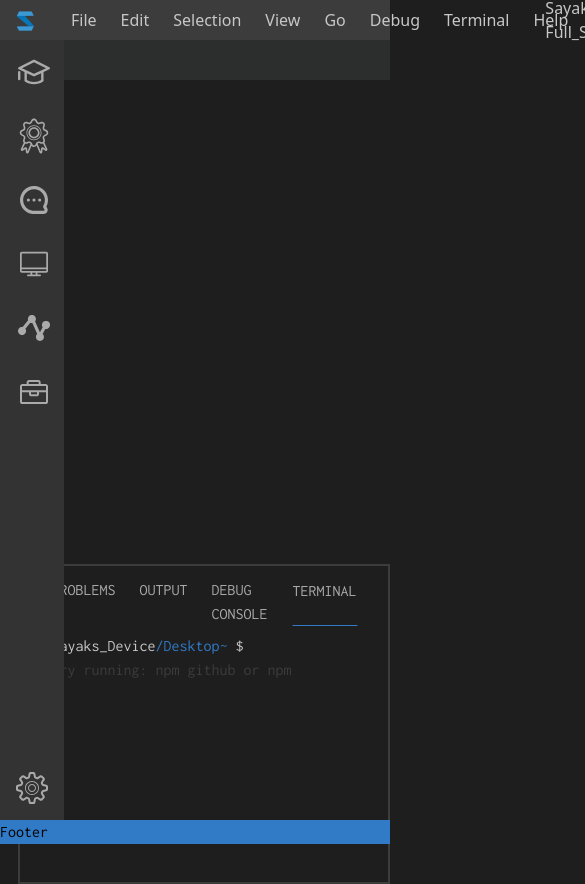
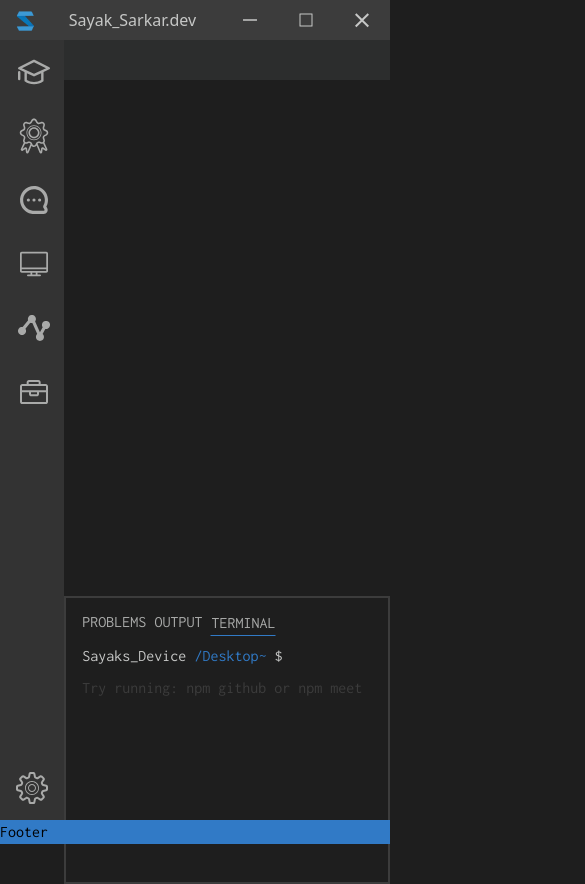
Before and after one commit to SayakSarkar02/portfolio, a Next.js app: page / in a window 390 px wide. Shown: the top 884 px of the page, 585 px wide, since content can reach past the window. Built offline with nearby package versions, Linux system fonts and the light colour scheme.

Commit message:
terminal fixes and update responsive

```diff
--- a/components/MidSec.jsx
+++ b/components/MidSec.jsx
@@ -162,7 +162,7 @@ const MidSec = () => {
       </AnimatePresence>
         {true && (
           <motion.div
-            className={`${isOpen? " w-[72.8%] " : " w-[95.5%] "} absolute right-0 top-10 transition-transform duration-200 ease-in-out`}
+            className={`${isOpen? " w-[72.8%] xl:w-[80%] " : " w-[95.5%] xl:w-[96.8%] "} max-sm:w-[83.5%] z-0 absolute right-0 top-10 transition-transform duration-200 ease-in-out`}
             // initial={{ x: -350 }}
             // animate={{ x: 0 }}
             // exit={{ x: -350 }}
--- a/components/Navbar.jsx
+++ b/components/Navbar.jsx
@@ -4,7 +4,7 @@ const Navbar = () => {
     <div className="z-20 bg-vs-gray-2 text-vs-white-1 font-sans w-screen h-10 absolute top-0 flex flex-row items-center justify-between">
       <div className="flex flex-row items-center gap-4">
         <Image className="cursor-pointer ml-2" src="/assets/logo.png" width={35} height={35} />
-        <ul className="list-none flex flex-row">
+        <ul className="list-none flex flex-row max-sm:hidden">
           <li className="px-3 h-10 hover:bg-white/5 cursor-pointer flex items-center justify-center">
             File
           </li>
@@ -17,7 +17,7 @@ const Navbar = () => {
           <li className="px-3 h-10 hover:bg-white/5 cursor-pointer flex items-center justify-center">
             View
           </li>
-          <li className="px-3 h-10 hover:bg-white/5 cursor-pointer flex items-center justify-center">
+          {/* <li className="px-3 h-10 hover:bg-white/5 cursor-pointer flex items-center justify-center">
             Go
           </li>
           <li className="px-3 h-10 hover:bg-white/5 cursor-pointer flex items-center justify-center">
@@ -28,12 +28,16 @@ const Navbar = () => {
           </li>
           <li className="px-3 h-10 hover:bg-white/5 cursor-pointer flex items-center justify-center">
             Help
-          </li>
+          </li> */}
         </ul>
       </div>
 
-      <div className="flex items-center justify-center cursor-pointer">
+      <div className="max-md:hidden flex items-center justify-center cursor-pointer">
         Sayak_Sarkar - Full_Stack.developer
+      </div>
+
+      <div className="md:hidden flex items-center justify-center cursor-pointer">
+        Sayak_Sarkar.dev
       </div>
 
       <div>
--- a/components/SideMenu.jsx
+++ b/components/SideMenu.jsx
@@ -2,7 +2,7 @@
 
 const SideMenu = ({data}) => {
   return (
-    <div className=" bg-vs-gray-5 absolute left-[65px] w-80 h-[100vh] z-0 mt-8 shadow-lg p-5 transition-all ease-out duration-700">
+    <div className=" bg-vs-gray-5 absolute left-[65px] w-80 h-[100vh] z-10 mt-8 shadow-lg p-5 transition-all ease-out duration-700">
       <div className="flex flex-row items-center justify-between">
         <h3 className=" font-sans text-vs-white-1 font-light">{data?.header}</h3>
         <h3 className=" font-sans text-vs-white-1 font-light mb-2 cursor-pointer">...</h3>
--- a/components/Terminal.jsx
+++ b/components/Terminal.jsx
@@ -58,11 +58,11 @@ const Terminal = () => {
   }
 
   return (
-    <div className="border-2 border-vs-gray-2 h-80 flex flex-col px-8 py-3">
-      <ul className="flex flex-row gap-6">
+    <div className="border-2 border-vs-gray-2 h-80 flex flex-col max-sm:px-4 max-sm:h-72 max-sm: px-8 py-3">
+      <ul className="flex flex-row gap-6 max-sm:gap-2">
         <li className="text-vs-white-2 cursor-pointer">PROBLEMS</li>
         <li className="text-vs-white-2 cursor-pointer">OUTPUT</li>
-        <li className="text-vs-white-2 cursor-pointer">DEBUG CONSOLE</li>
+        <li className="text-vs-white-2 cursor-pointer max-sm:hidden">DEBUG CONSOLE</li>
         <li className="text-vs-white-2 cursor-pointer border-transparent border-b-vs-blue-3 border-[1px]">TERMINAL</li>
       </ul>
 
@@ -75,7 +75,7 @@ const Terminal = () => {
         </div>
         ))
         :null}
-        <h3>{"Sayaks_Device"}<span className="text-vs-blue-3">{"/Desktop~ "}</span> $ <input ref={inputRef} placeholder='Try running: npm github or npm meet' className=" placeholder:text-vs-gray-2 bg-transparent w-[80%] text-vs-white-1 focus:border-none focus:outline-none" type="text" /></h3>
+        <h3 className='flex flex-row gap-2 flex-wrap'>{"Sayaks_Device"}<span className="text-vs-blue-3">{"/Desktop~ "}</span> $ <textarea ref={inputRef} placeholder='Try running: npm github or npm meet' className=" resize-none placeholder:text-vs-gray-2 bg-transparent w-[80%] max-sm:w-[100%] text-vs-white-1 focus:border-none focus:outline-none" type="text" /></h3>
 
       </form>
 
```
